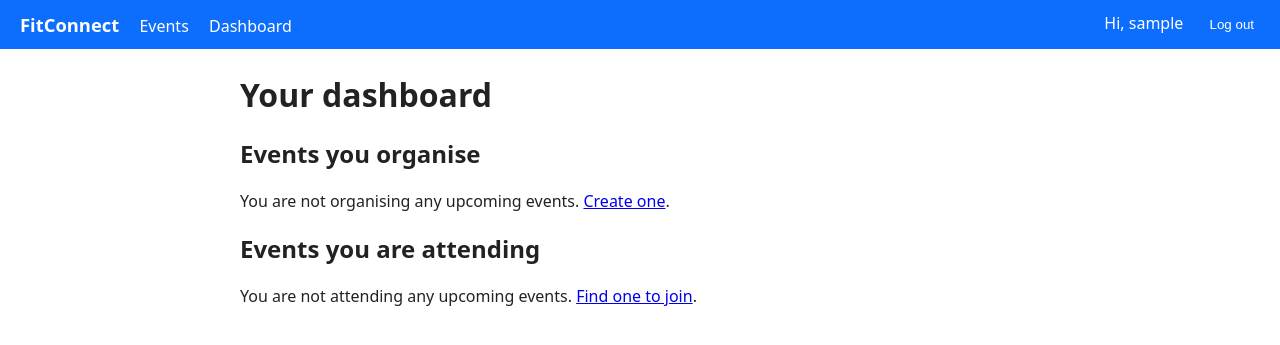
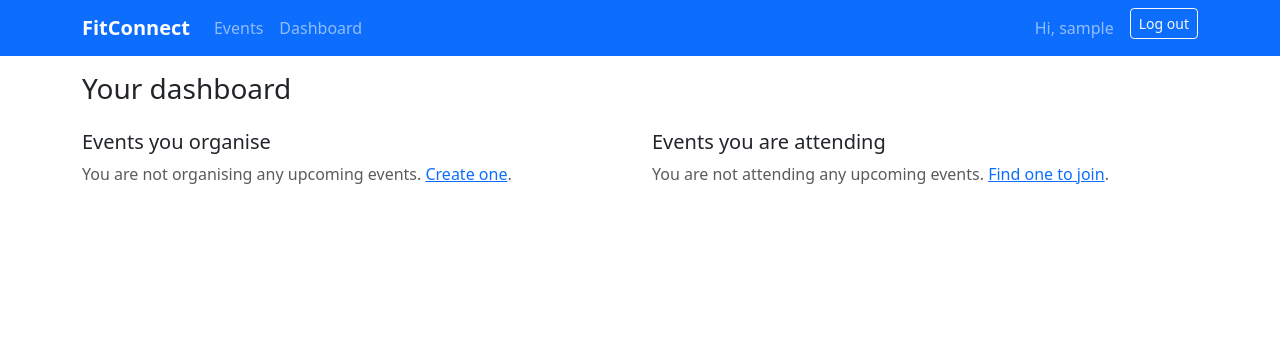
Before and after one commit to MateiCosmin88/FitConnect-MVP-, a Django app: page /dashboard/ in a window 1280 px wide. Shown: the top 345 px of the page. Run offline with Django 5.2, Linux system fonts and the light colour scheme; the visitor is signed in with stand-in values (Sample User, id 1); data that the repository does not hold is empty.

Commit message:
feat: responsive Bootstrap 5 styling across all templates (US14, US16)
Adds a fixed top navbar, hero landing page, card layouts for events and
dashboard, form-control classes, and a highlighted reminder banner.

```diff
--- a/templates/base.html
+++ b/templates/base.html
@@ -4,47 +4,56 @@
     <meta charset="utf-8">
     <meta name="viewport" content="width=device-width, initial-scale=1">
     <title>{% block title %}FitConnect{% endblock %}</title>
+    <link href="https://cdn.jsdelivr.net/npm/bootstrap@5.3.3/dist/css/bootstrap.min.css" rel="stylesheet">
     <style>
-        body { font-family: system-ui, sans-serif; margin: 0; color: #222; }
-        header { background: #0d6efd; color: white; padding: 0.75rem 1.25rem; }
-        header a { color: white; text-decoration: none; margin-right: 1rem; }
-        header .brand { font-weight: 700; font-size: 1.15rem; }
-        main { max-width: 800px; margin: 1.5rem auto; padding: 0 1rem; }
-        .messages { list-style: none; padding: 0; }
-        .messages li { padding: 0.5rem 0.75rem; border-radius: 4px; margin-bottom: 0.5rem; background: #e7f1ff; }
+        body { padding-top: 4.5rem; }
+        .fc-hero { padding: 3rem 1rem; background: linear-gradient(135deg, #0d6efd, #6610f2); color: white; border-radius: 0.5rem; margin-bottom: 1.5rem; }
+        .fc-reminder { border-left: 4px solid #ffc107; }
     </style>
 </head>
 <body>
-    <header>
-        <a class="brand" href="{% url 'accounts:home' %}">FitConnect</a>
-        <a href="{% url 'events:list' %}">Events</a>
+    <nav class="navbar navbar-expand-md navbar-dark bg-primary fixed-top">
+        <div class="container">
+            <a class="navbar-brand fw-bold" href="{% url 'accounts:home' %}">FitConnect</a>
+            <button class="navbar-toggler" type="button" data-bs-toggle="collapse" data-bs-target="#nav">
+                <span class="navbar-toggler-icon"></span>
+            </button>
+            <div class="collapse navbar-collapse" id="nav">
+                <ul class="navbar-nav me-auto">
+                    <li class="nav-item"><a class="nav-link" href="{% url 'events:list' %}">Events</a></li>
                     {% if user.is_authenticated %}
-            <a href="{% url 'dashboard' %}">Dashboard</a>
+                        <li class="nav-item"><a class="nav-link" href="{% url 'dashboard' %}">Dashboard</a></li>
                     {% endif %}
+                </ul>
+                <ul class="navbar-nav">
                     {% if user.is_authenticated %}
-            <span style="float: right;">
-                <a href="{% url 'accounts:profile' %}">Hi, {{ user.username }}</a>
-                <form action="{% url 'logout' %}" method="post" style="display: inline;">
+                        <li class="nav-item">
+                            <a class="nav-link" href="{% url 'accounts:profile' %}">Hi, {{ user.username }}</a>
+                        </li>
+                        <li class="nav-item">
+                            <form action="{% url 'logout' %}" method="post" class="d-flex">
                                 {% csrf_token %}
-                    <button type="submit" style="background: none; border: none; color: white; cursor: pointer;">Log out</button>
+                                <button type="submit" class="btn btn-outline-light btn-sm ms-2">Log out</button>
                             </form>
-            </span>
+                        </li>
                     {% else %}
-            <span style="float: right;">
-                <a href="{% url 'login' %}">Log in</a>
-                <a href="{% url 'accounts:register' %}">Sign up</a>
-            </span>
+                        <li class="nav-item"><a class="nav-link" href="{% url 'login' %}">Log in</a></li>
+                        <li class="nav-item"><a class="btn btn-light btn-sm ms-2" href="{% url 'accounts:register' %}">Sign up</a></li>
                     {% endif %}
-    </header>
-    <main>
+                </ul>
+            </div>
+        </div>
+    </nav>
+
+    <main class="container">
         {% if messages %}
-            <ul class="messages">
             {% for message in messages %}
-                    <li>{{ message }}</li>
+                <div class="alert alert-info">{{ message }}</div>
             {% endfor %}
-            </ul>
         {% endif %}
         {% block content %}{% endblock %}
     </main>
+
+    <script src="https://cdn.jsdelivr.net/npm/bootstrap@5.3.3/dist/js/bootstrap.bundle.min.js"></script>
 </body>
 </html>
--- a/templates/events/dashboard.html
+++ b/templates/events/dashboard.html
@@ -3,12 +3,12 @@
 {% block title %}Dashboard – FitConnect{% endblock %}
 
 {% block content %}
-    <h1>Your dashboard</h1>
+    <h1 class="h3 mb-4">Your dashboard</h1>
 
     {% if reminders %}
-        <div style="background: #fff3cd; border: 1px solid #ffe69c; padding: 0.75rem 1rem; border-radius: 6px; margin-bottom: 1rem;">
+        <div class="alert fc-reminder bg-warning-subtle">
             <strong>Reminder:</strong> you have events in the next 24 hours:
-            <ul style="margin: 0.25rem 0 0 1.25rem;">
+            <ul class="mb-0 mt-1">
                 {% for event in reminders %}
                     <li>
                         <a href="{% url 'events:detail' event.pk %}">{{ event.title }}</a>
@@ -19,35 +19,37 @@
         </div>
     {% endif %}
 
-    <section>
-        <h2>Events you organise</h2>
+    <div class="row g-4">
+        <section class="col-md-6">
+            <h2 class="h5">Events you organise</h2>
             {% if organised %}
-            <ul>
+                <div class="list-group">
                     {% for event in organised %}
-                    <li>
-                        <a href="{% url 'events:detail' event.pk %}">{{ event.title }}</a>
-                        – {{ event.starts_at|date:'j M Y H:i' }} at {{ event.location }}
-                    </li>
+                        <a class="list-group-item list-group-item-action" href="{% url 'events:detail' event.pk %}">
+                            <strong>{{ event.title }}</strong>
+                            <div class="text-muted small">{{ event.starts_at|date:'j M Y H:i' }} · {{ event.location }}</div>
+                        </a>
                     {% endfor %}
-            </ul>
+                </div>
             {% else %}
-            <p>You are not organising any upcoming events. <a href="{% url 'events:create' %}">Create one</a>.</p>
+                <p class="text-muted">You are not organising any upcoming events. <a href="{% url 'events:create' %}">Create one</a>.</p>
             {% endif %}
         </section>
 
-    <section>
-        <h2>Events you are attending</h2>
+        <section class="col-md-6">
+            <h2 class="h5">Events you are attending</h2>
             {% if attending %}
-            <ul>
+                <div class="list-group">
                     {% for event in attending %}
-                    <li>
-                        <a href="{% url 'events:detail' event.pk %}">{{ event.title }}</a>
-                        – {{ event.starts_at|date:'j M Y H:i' }} at {{ event.location }}
-                    </li>
+                        <a class="list-group-item list-group-item-action" href="{% url 'events:detail' event.pk %}">
+                            <strong>{{ event.title }}</strong>
+                            <div class="text-muted small">{{ event.starts_at|date:'j M Y H:i' }} · {{ event.location }}</div>
+                        </a>
                     {% endfor %}
-            </ul>
+                </div>
             {% else %}
-            <p>You are not attending any upcoming events. <a href="{% url 'events:list' %}">Find one to join</a>.</p>
+                <p class="text-muted">You are not attending any upcoming events. <a href="{% url 'events:list' %}">Find one to join</a>.</p>
             {% endif %}
         </section>
+    </div>
 {% endblock %}
```
Also changed, not shown: events/forms.py (+5 -2 lines), templates/accounts/placeholder_home.html (+26 -12 lines), templates/events/event_detail.html (+25 -14 lines), templates/events/event_form.html (+13 -6 lines), templates/events/event_list.html (+24 -12 lines). Lines whose indentation alone changed are shown as unchanged.
